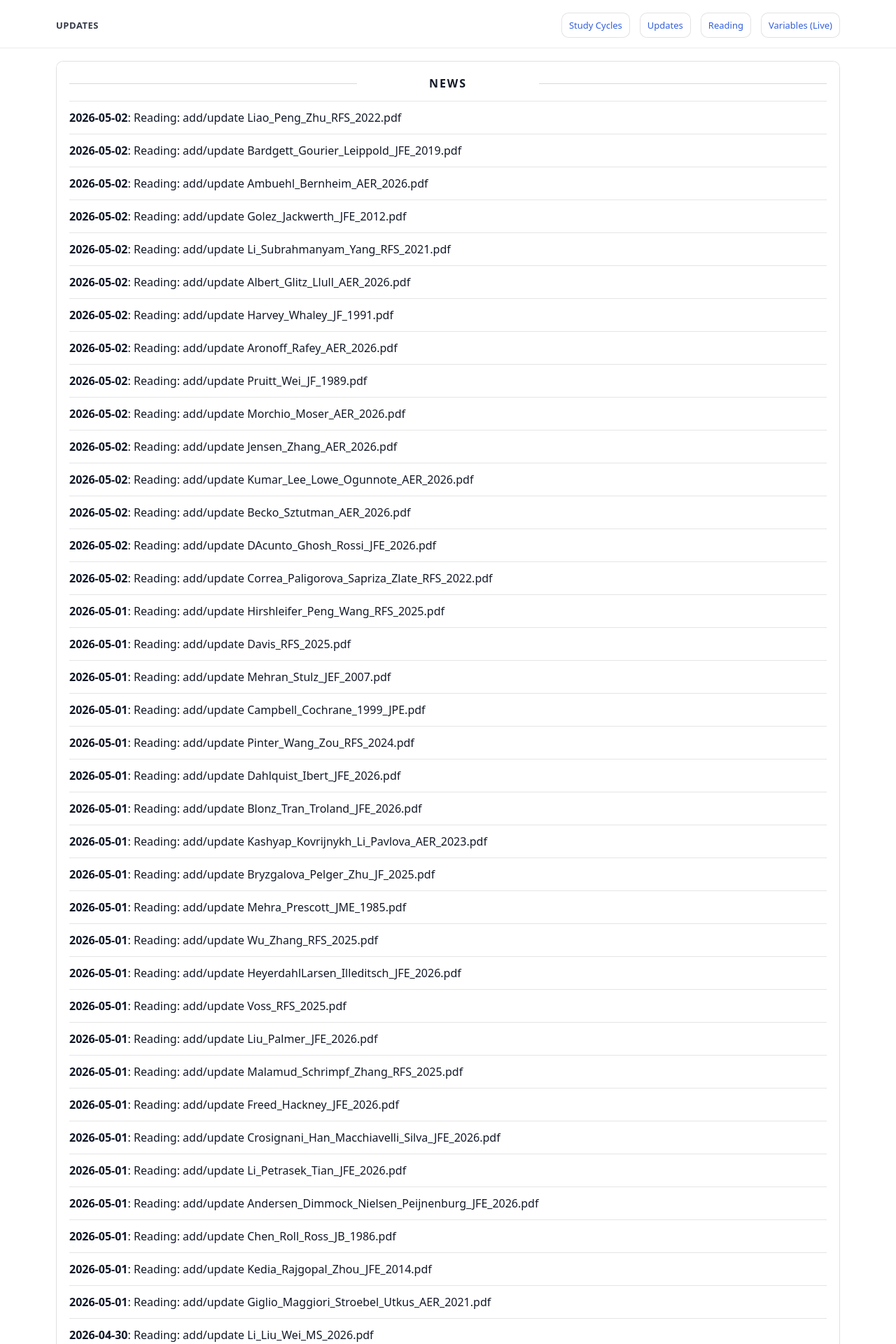
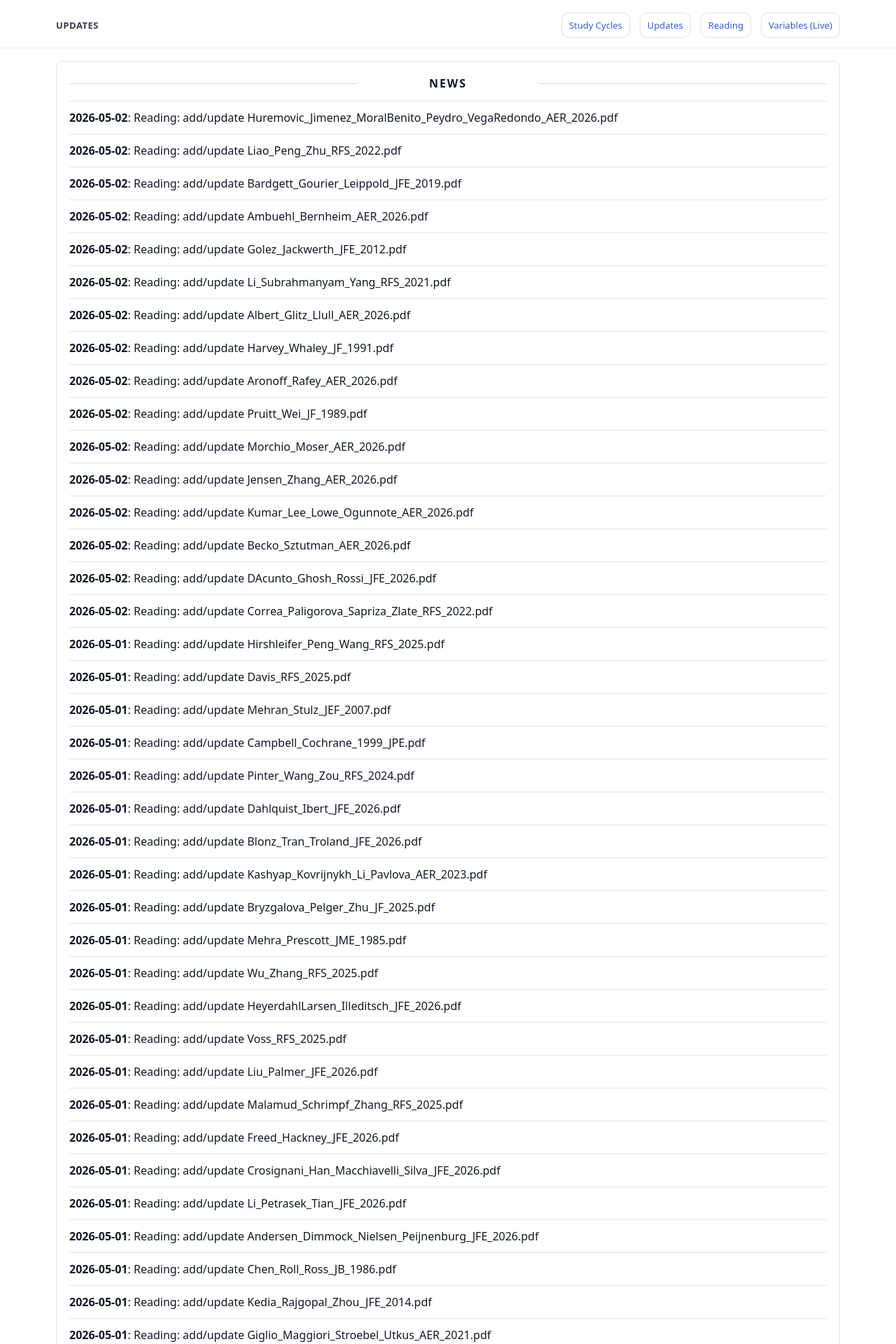
Before and after one commit to yaxinzn/study-archive, a Jekyll site: the page built from updates/index.md, in a window 1280 px wide. Shown: the top 1920 px of the page at 70% size. Built offline with Jekyll 4.4.1, drawn with Linux system fonts in a browser that asks for light colours; some of the changed text lies outside the part shown.

Commit message:
chore: update NEWS feed

```diff
--- a/_data/news.yml
+++ b/_data/news.yml
@@ -1,4 +1,7 @@
 # Auto-generated update history (sorted newest -> oldest). Do not edit manually.
+- ts: "1777717053"
+  date: "2026-05-02"
+  title: "Reading: add/update Huremovic_Jimenez_MoralBenito_Peydro_VegaRedondo_AER_2026.pdf"
 - ts: "1777716707"
   date: "2026-05-02"
   title: "Reading: add/update Liao_Peng_Zhu_RFS_2022.pdf"
```
